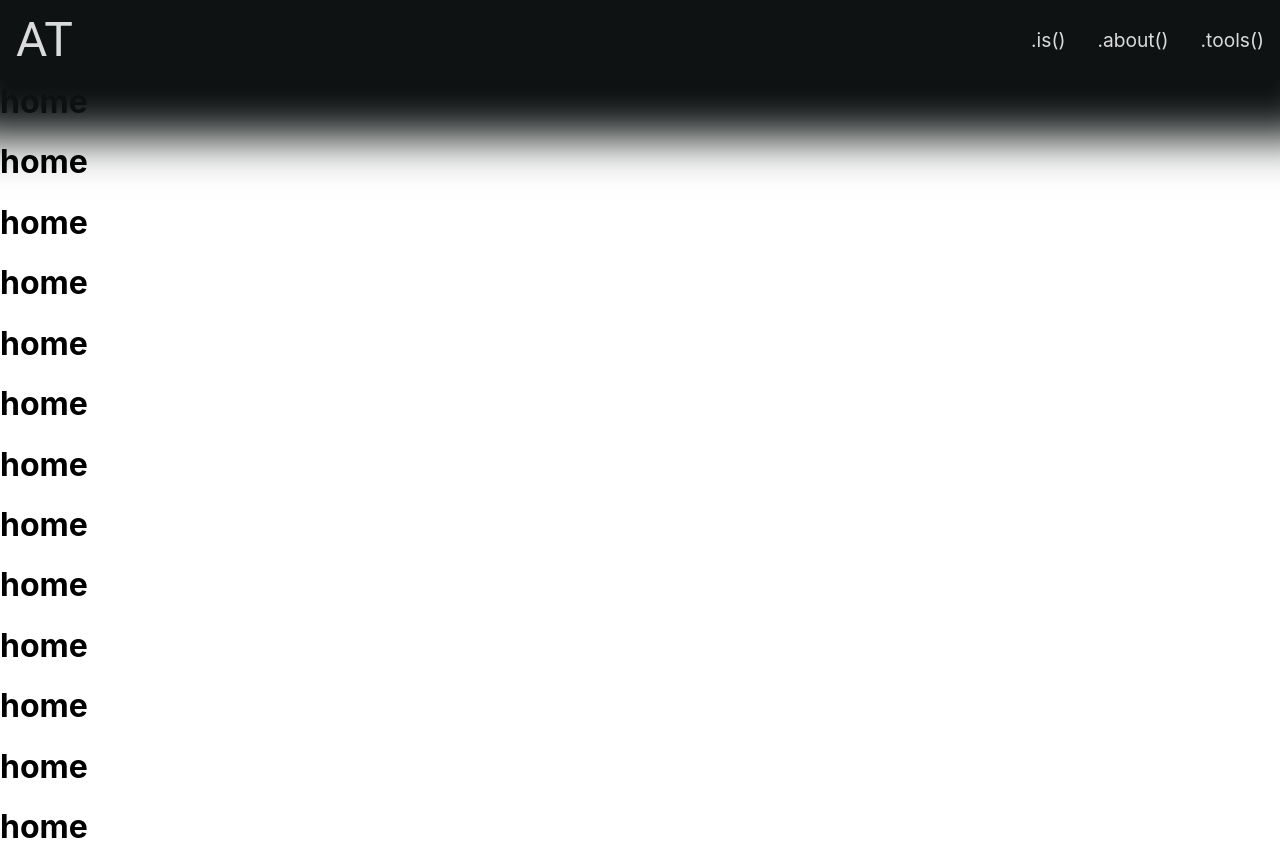
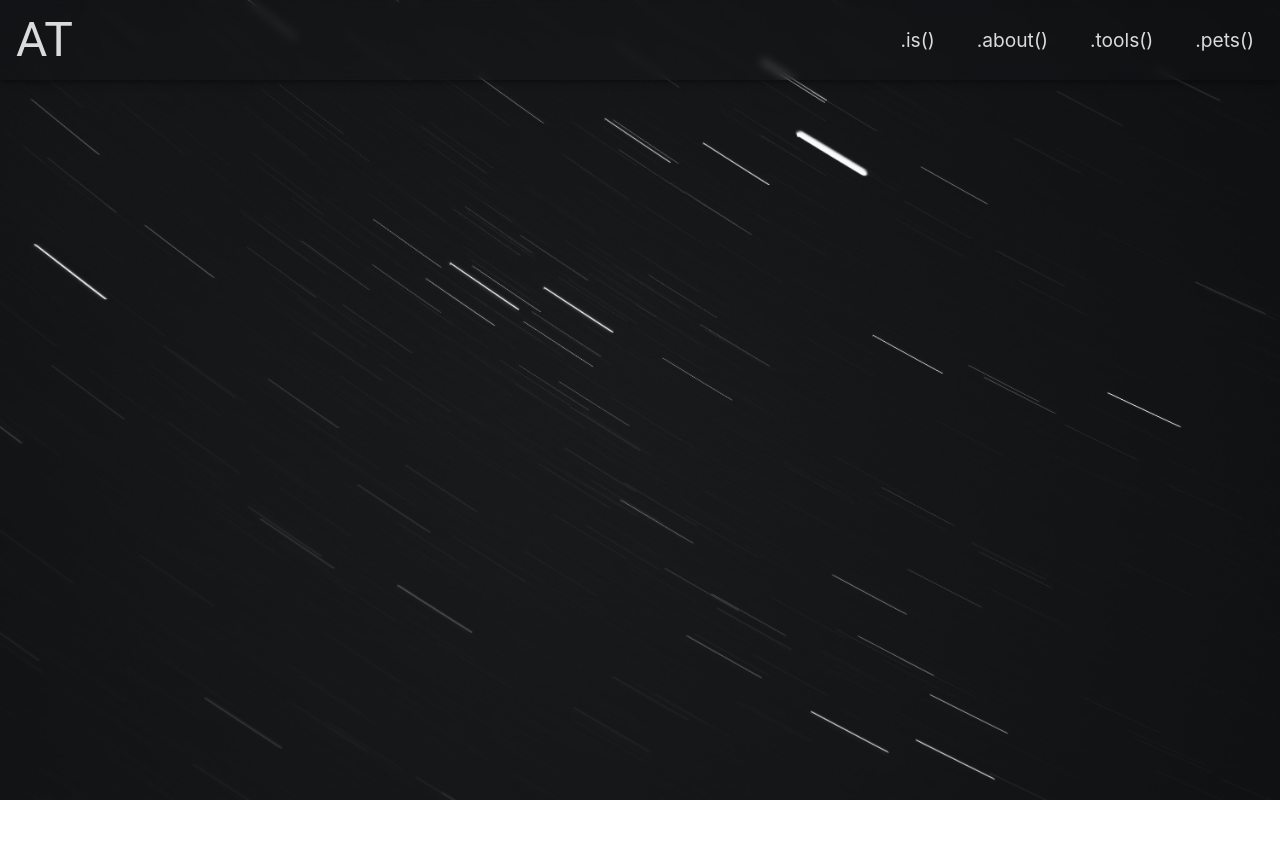
Before and after one commit to AnastasiaTsi/AnastasiaTsi.github.io, a React (Create React App) app: page / in a window 1280 px wide. After the commit the page ends 800 px from the top, so only its background shows below. Built offline with nearby package versions, Linux system fonts and the light colour scheme.

Commit message:
new navbar

```diff
--- a/src/App.tsx
+++ b/src/App.tsx
@@ -1,4 +1,3 @@
-import React from "react";
 import "./App.css";
 import Navbar from "./components/navbar/Navbar";
 import { BrowserRouter as Router, Switch, Route } from "react-router-dom";
@@ -10,11 +9,26 @@ const App = () => {
   return (
     <>
       <Router>
-        <Navbar />
         <Switch>
-          <Route path="/" exact component={Home} />
-          <Route path="/about" exact component={About} />
-          <Route path="/tools" exact component={Tools} />
+          <Route path="/" exact component={Home}>
+            <Navbar AppBarColor="transparent" />
+            <Home />
+          </Route>
+
+          <Route path="/about" exact component={About}>
+            <Navbar AppBarColor="#202123" />
+            <About />
+          </Route>
+
+          <Route path="/tools" exact component={Tools}>
+            <Navbar AppBarColor="#202123" />
+            <Tools />
+          </Route>
+
+          <Route path="/pets" exact component={Tools}>
+            <Navbar AppBarColor="#202123" />
+            <Tools />
+          </Route>
         </Switch>
       </Router>
     </>
--- /dev/null
+++ b/src/components/Hero.tsx
@@ -0,0 +1,22 @@
+import React from "react";
+
+const Hero = () => {
+  return (
+    <>
+      <div
+        style={{
+          minHeight: "100vh",
+          backgroundImage: `url(images/bl-rain.jpg)`,
+          backgroundSize: "cover",
+          overflow: "hidden",
+          backgroundPosition: "center center",
+          backgroundRepeat: "no-repeat",
+        }}
+      >
+        {/* <h1 style={{ backgroundColor: "gold", color: "rebeccapurple" }}>Hero</h1> */}
+      </div>
+    </>
+  );
+};
+
+export default Hero;
--- a/src/components/navbar/Navbar.css
+++ b/src/components/navbar/Navbar.css
@@ -8,6 +8,7 @@
   }
 
   .nav-menu {
+    margin: 30px 0px 0px 0px;
     display: flex;
     flex-direction: column;
     width: 25%;
@@ -16,31 +17,34 @@
     top: 50px;
     right: -100%;
     opacity: 1;
-    transition: all 0.5s ease;
+    transition: all 1s ease;
+    transition-property: right;
   }
 
   .nav-menu.active {
     background: linear-gradient(
       90deg,
-      rgba(14, 18, 18, 0) 0%,
-      rgba(14, 18, 18, 0.1) 5%,
-      rgba(14, 18, 18, 0.6) 35%,
-      rgba(14, 18, 18, 0.9) 70%,
-      rgba(14, 18, 18, 1) 100%
+      rgba(32, 33, 35, 0) 0%,
+      rgba(32, 33, 35, 0.1) 5%,
+      rgba(32, 33, 35, 0.6) 35%,
+      rgba(32, 33, 35, 0.9) 70%,
+      rgba(32, 33, 35, 1) 100%
     );
+    /* background: rgba(14, 18, 18, 1); */
     right: 0;
+    margin: 30px 0px 0px 0px;
     opacity: 1;
-    transition: all 0.5s ease;
+    transition: all 1s ease;
+    transition-property: right;
     z-index: 1;
   }
 
   .menu-icon {
-    padding: 10px;
+    padding: 19px;
     display: block;
     position: absolute;
     top: 0;
     right: 0;
-    /* transform: translate(-100%, 60%); */
     font-size: 1.8rem;
     cursor: pointer;
   }
--- a/src/components/navbar/Navbar.tsx
+++ b/src/components/navbar/Navbar.tsx
@@ -1,39 +1,32 @@
-import React, { useState } from "react";
+import { useState } from "react";
 import "./Navbar.css";
-import AppBar from "@material-ui/core/AppBar";
-import { StyledLink } from "../../style/navBarStyles";
+import { StyledAppBar, StyledLink, ToolBar } from "../../style/navBarStyles";
 import { Close, MoreVert } from "@material-ui/icons";
 import { Typography } from "@material-ui/core";
 
-const Navbar = () => {
+type NavBarProps = {
+  AppBarColor: string;
+};
+
+const Navbar = ({ AppBarColor }: NavBarProps) => {
   const [click, setClick] = useState(false);
 
   const handleClick = () => setClick(!click);
   const closeMobileMenu = () => setClick(false);
 
   return (
-    <AppBar
-      style={{
-        boxShadow: "0px 15px 43px 42px #0E1212",
-        backgroundColor: "#0E1212",
-      }}
-    >
-      <div
-        style={{
-          backgroundColor: "#0E1212",
-          height: "80px",
-          alignItems: "center",
-          display: "flex",
-          justifyContent: "space-between",
-        }}
-      >
+    <StyledAppBar style={{ backgroundColor: AppBarColor }}>
+      <ToolBar>
         <StyledLink to="/" className="navbar-logo" onClick={closeMobileMenu}>
           <Typography variant="h3" component="h1">
             AT
           </Typography>
         </StyledLink>
 
-        <div className={click ? "nav-menu active" : "nav-menu"}>
+        <div
+          className={click ? "nav-menu active" : "nav-menu"}
+          // style={{ backdropFilter: "blur(4px)" }}
+        >
           <StyledLink
             to="/"
             className="nav-links"
@@ -60,12 +53,21 @@ const Navbar = () => {
           >
             .tools()
           </StyledLink>
+
+          <StyledLink
+            to="/tools"
+            className="nav-links"
+            style={{ fontSize: "1.2rem" }}
+            onClick={closeMobileMenu}
+          >
+            .pets()
+          </StyledLink>
         </div>
         <div className="menu-icon" onClick={handleClick}>
           {click ? <Close fontSize="large" /> : <MoreVert fontSize="large" />}
         </div>
-      </div>
-    </AppBar>
+      </ToolBar>
+    </StyledAppBar>
   );
 };
 
--- a/src/pages/Home.tsx
+++ b/src/pages/Home.tsx
@@ -1,22 +1,10 @@
 import React from "react";
+import Hero from "../components/Hero";
 
 const Home = () => {
   return (
     <>
-      <h1>home</h1>
-      <h1>home</h1>
-      <h1>home</h1>
-      <h1>home</h1>
-      <h1>home</h1>
-      <h1>home</h1>
-      <h1>home</h1>
-      <h1>home</h1>
-      <h1>home</h1>
-      <h1>home</h1>
-      <h1>home</h1>
-      <h1>home</h1>
-      <h1>home</h1>
-      <h1>home</h1>
+      <Hero />
     </>
   );
 };
--- a/src/style/colors.js
+++ b/src/style/colors.js
@@ -1,8 +1,8 @@
 const colors = {
-    black: "#0e1212",
-    purple: "#682ae9",
-    white: "#dbdbdb",
-    grey: "#555",
-  };
+  black: "#202123",
+  purple: "#682ae9",
+  white: "#dbdbdb",
+  grey: "#555",
+};
 
-  export default colors;
+export default colors;
--- a/src/style/navBarStyles.js
+++ b/src/style/navBarStyles.js
@@ -1,6 +1,12 @@
 import styled from "styled-components";
 import colors from "./colors";
 import { Link } from "react-router-dom";
+import AppBar from "@material-ui/core/AppBar";
+
+export const StyledAppBar = styled(AppBar)`
+  backdrop-filter: blur(4px);
+  height: 80px;
+`;
 
 export const StyledLink = styled(Link)`
   color: ${colors.white};
@@ -8,6 +14,7 @@ export const StyledLink = styled(Link)`
   justify-content: flex-end;
   align-items: center;
   text-decoration: none;
+  padding-right: 10px;
   margin: 0.5rem 1rem;
   height: 100%;
   cursor: pointer;
@@ -17,18 +24,17 @@ export const StyledLink = styled(Link)`
   }
 `;
 
+export const ToolBar = styled.div`
+  background-color: transparent;
+  height: 80px;
+  align-items: center;
+  display: flex;
+  justify-content: space-between;
+`;
+
 // export const Text = styled(Typography)`
 //   color: white;
 //   color: ${(props) => props.color};
 //   font-size: ${(props) => props.size};
 //   text-decoration: ${(props) => (props.deleted ? "line-through" : "unset")};
 // `;
-
-// export const StyledLink = styled.div`
-//   color: white;
-//   height: 100%;
-//   background-image: ${(props) => props.src};
-//   background-position: center center;
-//   background-size: cover;
-//   background-repeat: no-repeat;
-// `;
```
Also changed, not shown: public/images/bl-rain.jpg (added).
